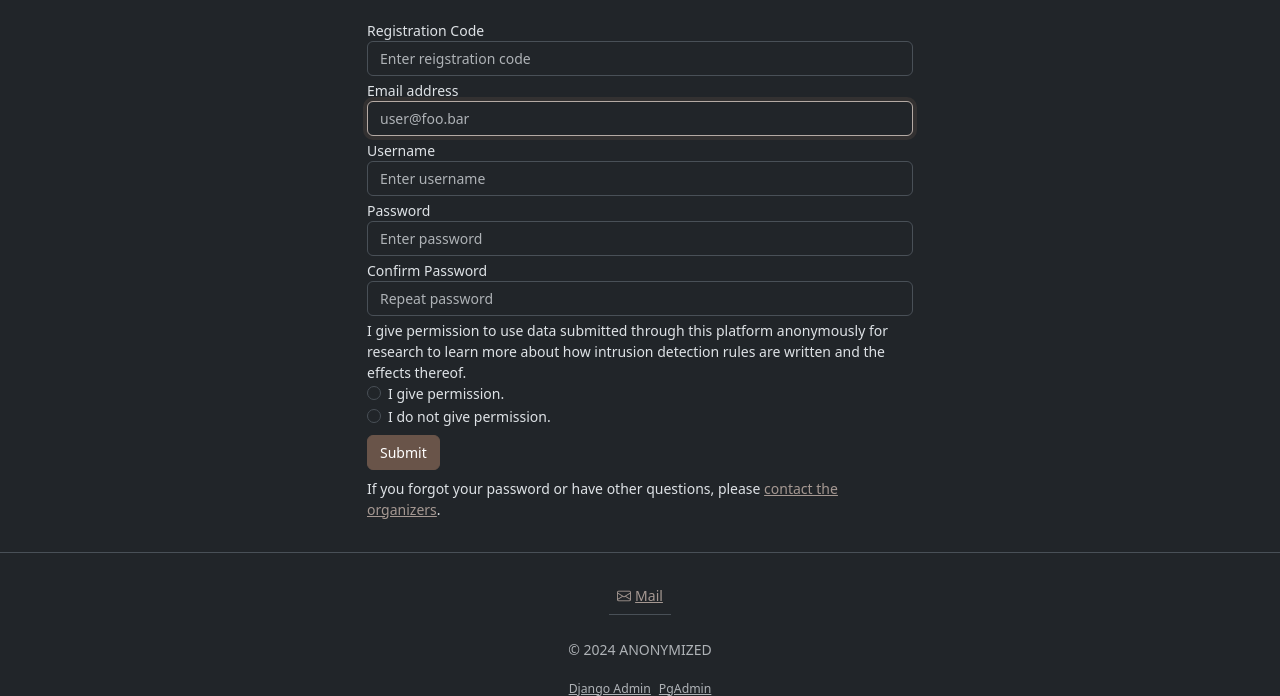
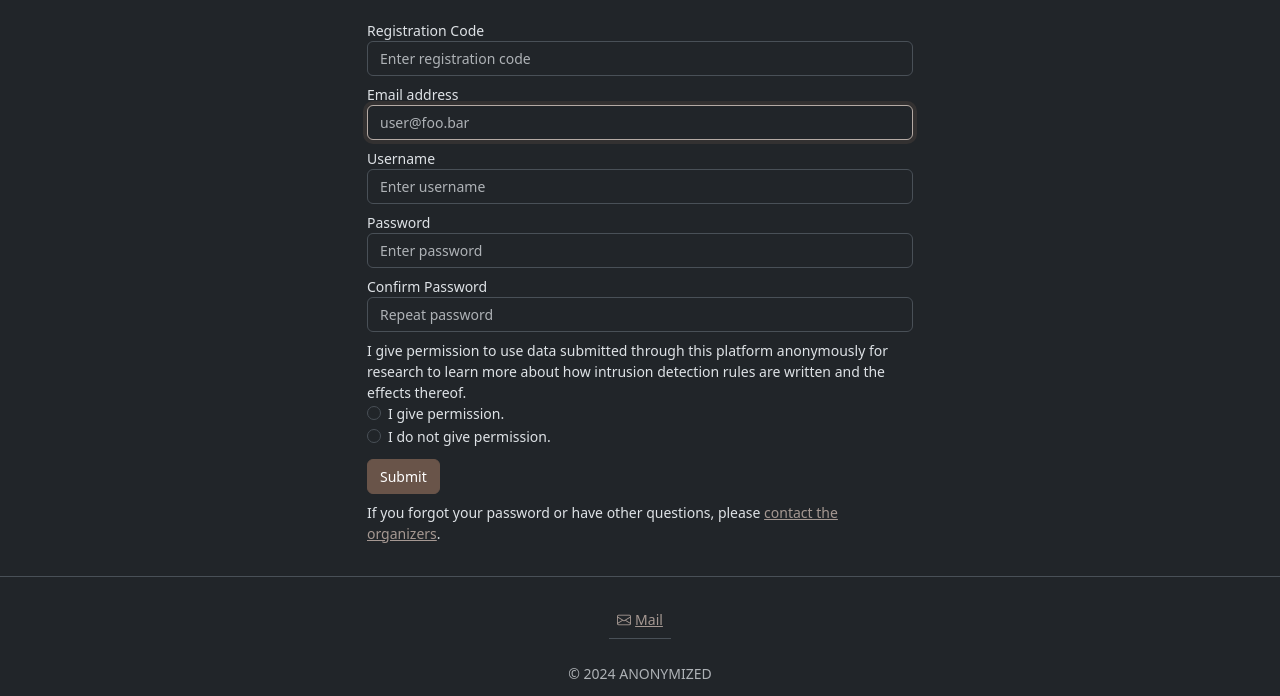
Before and after one commit to Koen1999/suritrain, a Django app: page /register in a window 1280 px wide. Shown: the part 77-773 px from the top of the page. Run offline with Django 5.2, Linux system fonts and the light colour scheme; some libraries are stand-ins or nearby versions.

Commit message:
[UX] Suritrain register form fixes (#1)
* django: register: Retain form values on error

* django: register: Fix typo

* django: register: Style errors for better clarity

---------

Co-authored-by: Marcel Moreaux <git@moreaux.nl>

```diff
--- a/djangosite/main/templates/main/register.html
+++ b/djangosite/main/templates/main/register.html
@@ -26,7 +26,7 @@ Network Security Research, Intrusion Detection, Incident Response, Digital Foren
     <div class="row justify-content-center">
         <div class="col-sm-6">
             {% if form.errors %}
-            <p>The registration form contains errors. Please try again.</p>
+            <p class="text-warning">The registration form contains errors. Please try again.</p>
             {% endif %}
 
             <form class="my-1" method="post" action="{% url 'main:register' %}">
@@ -34,45 +34,57 @@ Network Security Research, Intrusion Detection, Incident Response, Digital Foren
                 {% if REGISTRATION_PASSWORD %}
                 <div class="form-group my-1">
                     <label for="id_code">Registration Code</label>
-                    <input type="text" class="form-control" name="code" autocapitalize="none" maxlength="32" required="" id="id_code" placeholder="Enter reigstration code">
-                    {{ form.code.errors }}
+                    <input type="text" class="form-control" name="code" value="{{form.code.value|default_if_none:""}}" autocapitalize="none" maxlength="32" required="" id="id_code" placeholder="Enter registration code">
+                    <div class="text-warning mt-2">
+                        {{ form.code.errors }}
+                    </div>
                 </div>
                 {% endif %}
                 <div class="form-group my-1">
                     <label for="id_email">Email address</label>
-                    <input type="email" class="form-control" name="email" autofocus="" autocapitalize="none" autocomplete="email" required="" class="vTextField" maxlength="254" id="id_email" placeholder="user@foo.bar">
-                    {{ form.email.errors }}
+                    <input type="email" class="form-control" name="email" value="{{form.email.value|default_if_none:""}}" autofocus="" autocapitalize="none" autocomplete="email" required="" class="vTextField" maxlength="254" id="id_email" placeholder="user@foo.bar">
+                    <div class="text-warning mt-2">
+                        {{ form.email.errors }}
+                    </div>
                 </div>
                 <div class="form-group my-1">
                     <label for="id_username">Username</label>
-                    <input type="text" class="form-control" name="username" autocapitalize="none" autocomplete="username" maxlength="32" required="" id="id_username" placeholder="Enter username">
-                    {{ form.username.errors }}
+                    <input type="text" class="form-control" name="username" value="{{form.username.value|default_if_none:""}}" autocapitalize="none" autocomplete="username" maxlength="32" required="" id="id_username" placeholder="Enter username">
+                    <div class="text-warning mt-2">
+                        {{ form.username.errors }}
+                    </div>
                 </div>
                 <div class="form-group my-1">
                     <label for="id_password1">Password</label>
                     <input type="password" class="form-control" name="password1" autocapitalize="none" autocomplete="current-password" required="" id="id_password1" placeholder="Enter password">
-                    {{ form.password1.errors }}
+                    <div class="text-warning mt-2">
+                        {{ form.password1.errors }}
+                    </div>
                 </div>
                 <div class="form-group my-1">
                     <label for="id_password2">Confirm Password</label>
                     <input type="password" class="form-control" name="password2" autocapitalize="none" required="" id="id_password2" placeholder="Repeat password">
-                    {{ form.password2.errors }}
+                    <div class="text-warning mt-2">
+                        {{ form.password2.errors }}
+                    </div>
                 </div>
                 <div class="form-group my-1">
                     <label class="form-check-label">I give permission to use data submitted through this platform anonymously for research to learn more about how intrusion detection rules are written and the effects thereof.
                     </label>
-                    {{ form.informed_consent.errors }}
                     <div class="form-check">
-                        <input class="form-check-input" type="radio" name="informed_consent" id="id_option_accept_informed_consent" value=true>
+                        <input class="form-check-input" type="radio" name="informed_consent" {% if form.informed_consent.value == "true" %}checked{% endif %} id="id_option_accept_informed_consent" value="true">
                         <label class="form-check-label" for="id_option_accept_informed_consent">
                             I give permission.
                         </label>
                     </div>
                     <div class="form-check">
-                        <input class="form-check-input" type="radio" name="informed_consent" id="id_option_deny_informed_consent" value=false>
+                        <input class="form-check-input" type="radio" name="informed_consent" {% if form.informed_consent.value == "false" %}checked{% endif %} id="id_option_deny_informed_consent" value="false">
                         <label class="form-check-label" for="id_option_deny_informed_consent">
                             I do not give permission.
                         </label>
+                    </div>
+                    <div class="text-warning mt-2">
+                        {{ form.informed_consent.errors }}
                     </div>
                 </div>
                 <button type="submit" class="btn btn-primary my-1">Submit</button>
```
